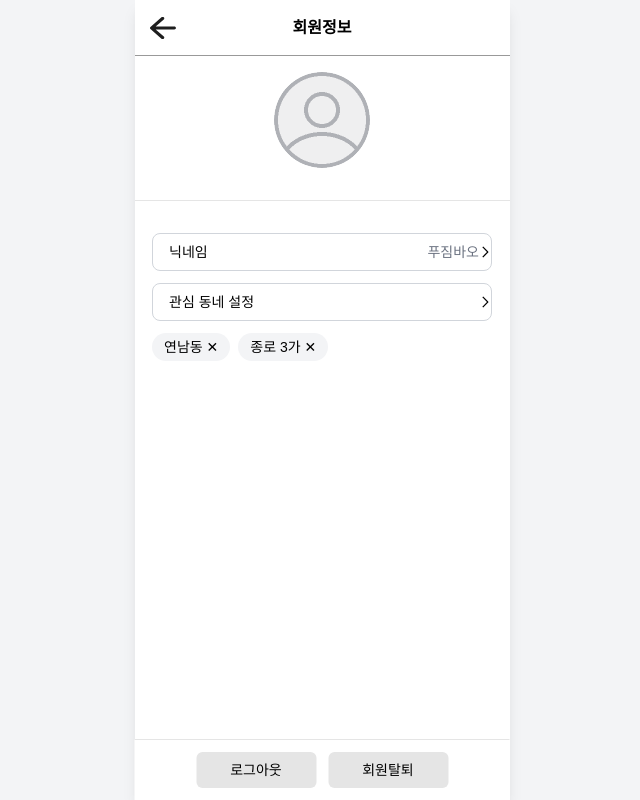
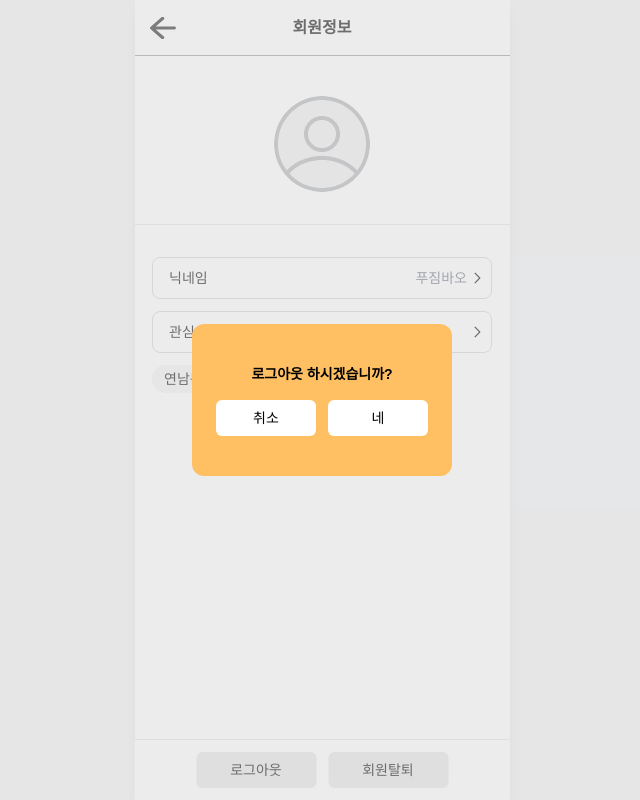
Before and after one commit to dongnae-bangnae/FE, a React (Vite) app: page /mypage/profile in a window 1280 px wide. Both pictures are taken after a click on the button "로그아웃". Shown: the whole page, without its empty margins (318-958 px from the left). Built offline with nearby package versions, Linux system fonts and the light colour scheme.

Commit message:
💄 모달 스타일 수정

```diff
--- /dev/null
+++ b/src/components/ConfirmModal.tsx
@@ -0,0 +1,31 @@
+interface ConfirmModalProps {
+  message: string;
+  onConfirm: () => void;
+  onCancel: () => void;
+}
+
+const ConfirmModal = ({ message, onConfirm, onCancel }: ConfirmModalProps) => {
+  return (
+    <div className="fixed inset-0 bg-[#D9D9D9]/50 flex items-center justify-center z-50">
+      <div className="bg-[#FFC064] px-6 py-10 rounded-xl text-center w-[260px]">
+        <p className="text-sm font-semibold mb-4 text-black">{message}</p>
+        <div className="flex justify-between gap-3">
+          <button
+            onClick={onCancel}
+            className="flex-1 bg-white text-black py-2 rounded-md text-sm font-medium hover:bg-[#FF9700]"
+          >
+            취소
+          </button>
+          <button
+            onClick={onConfirm}
+            className="flex-1 bg-white text-black py-2 rounded-md text-sm font-medium hover:bg-[#FF9700]"
+          >
+            네
+          </button>
+        </div>
+      </div>
+    </div>
+  );
+};
+
+export default ConfirmModal;
--- a/src/index.css
+++ b/src/index.css
@@ -22,18 +22,6 @@ html, body, #root {
   box-sizing: border-box;
 }
 
-/* button {
-  box-sizing: border-box;
-  display: inline-flex;
-  justify-content: center;
-  align-items: center;
-  padding: 0.5rem 1rem;
-  border-radius: 6px;
-  font-size: 0.875rem;
-  font-weight: 500;
-  line-height: 1.25rem;
-} */
-
 /* 카테고리 색상 버튼 */
 .category-color-button {
 	all: unset;
@@ -45,3 +33,8 @@ html, body, #root {
   cursor: pointer;
   position: relative;
 }
+
+button {
+  cursor: pointer;
+  transition: background-color 0.2s ease;
+}
--- a/src/pages/MyProfilePage.tsx
+++ b/src/pages/MyProfilePage.tsx
@@ -2,12 +2,14 @@ import { ChangeEvent, useState } from "react";
 import { useNavigate } from "react-router-dom";
 
 import DefaultProfile from "../assets/icon-defaultProfile.svg";
-import Next from "../assets/icon-next.svg";
+import NextIcon from "../assets/icon-next.svg";
 import Header from "../components/common/Header";
+import ConfirmModal from "../components/ConfirmModal";
 
 function MyProfilePage() {
   const navigate = useNavigate();
   const [profileUrl, setProfileUrl] = useState<string>("");
+  const [showLogoutModal, setShowLogoutModal] = useState(false);
 
   const handleProfileChange = (e: ChangeEvent<HTMLInputElement>) => {
     const file = e.target.files?.[0];
@@ -17,13 +19,22 @@ function MyProfilePage() {
     }
   };
 
+  const handleLogout = () => {
+    // 1. localStorage에서 로그인 관련 정보 제거
+    localStorage.removeItem("accessToken");
+    localStorage.removeItem("user"); // 사용자 정보 저장해뒀다면 함께 제거
+
+    // 2. 로그인 페이지로 이동
+    navigate("/login", { replace: true });
+  };
+
   return (
     <>
       <Header title="회원정보" underline={true} />
 
       {/* 전체 콘텐츠 영역 */}
       <div className="w-full flex justify-center overflow-hidden">
-        <div className="w-[375px] h-[calc(100vh-56px-60px)] overflow-hidden flex flex-col items-center mt-4">
+        <div className="w-[375px] h-[calc(100vh-56px-60px)] overflow-hidden flex flex-col items-center mt-10">
           {/* 프로필 사진 */}
           <label htmlFor="profile-upload" className="cursor-pointer">
             <img
@@ -44,21 +55,21 @@ function MyProfilePage() {
           <div className="w-full mt-4 mb-8 border-b border-[#E5E5E5]" />
 
           {/* 닉네임 */}
-          <div className="w-[340px] flex justify-between items-center py-2 border border-[#D1D5DB] rounded-lg text-sm font-medium mb-3">
+          <div className="w-[340px] flex justify-between items-center py-2.5 border border-[#D1D5DB] rounded-lg text-sm font-medium mb-3">
             <span className="text-black px-4">닉네임</span>
             <div className="flex items-center">
               <span className="text-[#6B7280]">푸짐바오</span>
               <button onClick={() => navigate("/mypage/profile/nickname")}>
-                <img src={Next} alt=">" className="w-3 h-3" />
+                <img src={NextIcon} alt=">" className="w-3 h-3 ml-1 mr-2" />
               </button>
             </div>
           </div>
 
           {/* 관심 동네 설정 */}
-          <div className="w-[340px] flex justify-between items-center py-2 border border-[#D1D5DB] rounded-lg text-sm font-medium">
+          <div className="w-[340px] flex justify-between items-center py-2.5 border border-[#D1D5DB] rounded-lg text-sm font-medium">
             <span className="text-black px-4">관심 동네 설정</span>
             <button onClick={() => navigate("/mypage/profile/area")}>
-              <img src={Next} alt=">" className="w-3 h-3" />
+              <img src={NextIcon} alt=">" className="w-3 h-3 mr-2" />
             </button>
           </div>
 
@@ -75,13 +86,24 @@ function MyProfilePage() {
       </div>
 
       <div className="fixed bottom-0 left-1/2 -translate-x-1/2 w-[375px] bg-white border-t border-[#E5E5E5] px-4 py-3 flex justify-center gap-3 z-50">
-        <button className="w-[120px] bg-[#E5E5E5] text-black py-2 rounded-md text-sm font-medium cursor-pointer hover:bg-[#FFC064] transition-colors duration-200">
+        <button
+          onClick={() => setShowLogoutModal(true)}
+          className="w-[120px] bg-[#E5E5E5] text-black py-2 rounded-md text-sm font-medium cursor-pointer hover:bg-[#FFC064] transition-colors duration-200"
+        >
           로그아웃
         </button>
         <button className="w-[120px] bg-[#E5E5E5] text-black py-2 rounded-md text-sm font-medium cursor-pointer hover:bg-[#FFC064] transition-colors duration-200">
           회원탈퇴
         </button>
       </div>
+
+      {showLogoutModal && (
+        <ConfirmModal
+          message="로그아웃 하시겠습니까?"
+          onConfirm={handleLogout}
+          onCancel={() => setShowLogoutModal(false)}
+        />
+      )}
     </>
   );
 }
```
